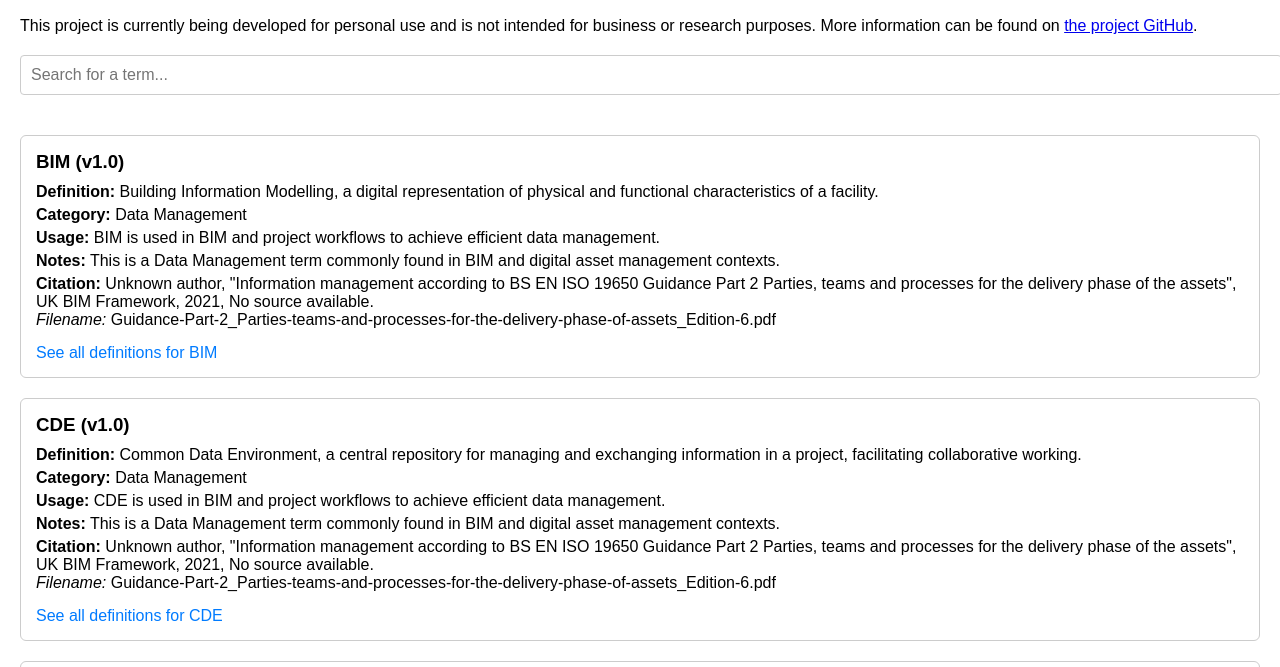
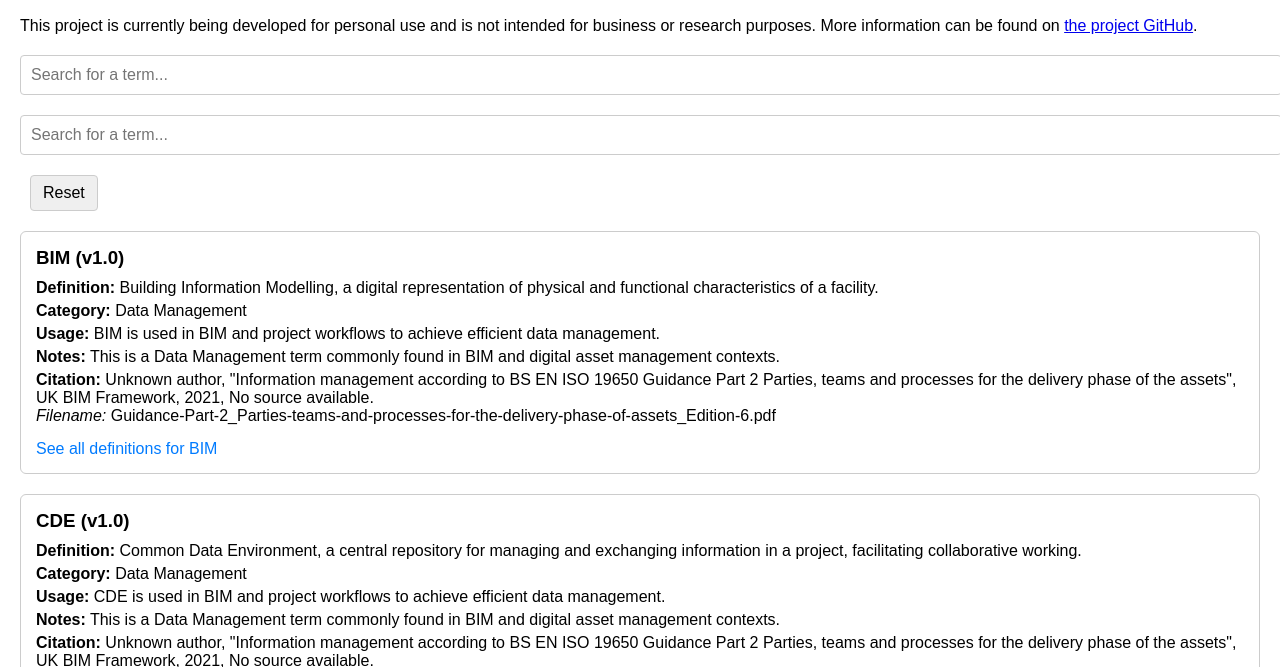
Before and after one commit to harmacb/BIM-AEC, a plain HTML site: page docs/glossary.html in a window 1280 px wide. Shown: the part 113-780 px from the top of the page. Drawn offline with Linux system fonts and the light colour scheme.

Commit message:
Update glossary.html
"Reset Button" added

```diff
--- a/docs/glossary.html
+++ b/docs/glossary.html
@@ -18,6 +18,12 @@
     <!-- Search Bar -->
     <input type="text" id="search-bar" placeholder="Search for a term..." oninput="searchGlossary()" />
 
+    <!-- Search Bar -->
+    <input type="text" id="search-bar" placeholder="Search for a term..." oninput="searchGlossary()" />
+
+    <!-- Reset Button -->
+    <button id="reset-button" onclick="resetGlossary()">Reset</button>
+
     <!-- Glossary Container -->
     <div id="glossary-container">Loading glossary...</div>
 
```
